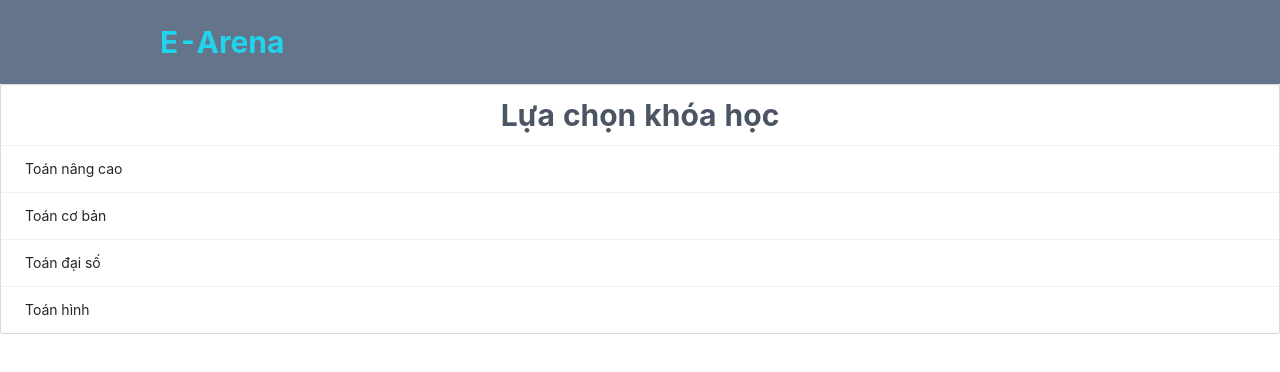
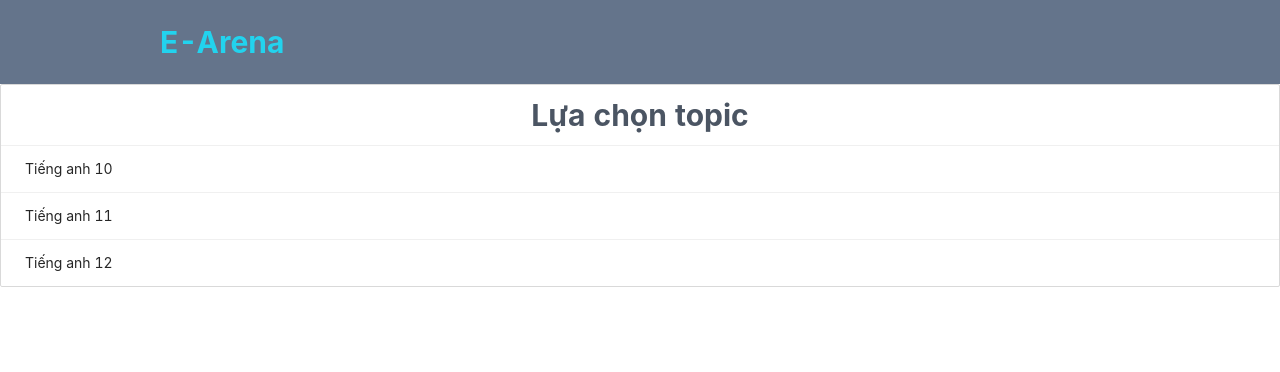
Before and after one commit to myduyen14125/E-Arena, a React (Create React App) app: page /courses in a window 1280 px wide. Shown: the top 372 px of the page. Built offline with nearby package versions, Linux system fonts and the light colour scheme.

Commit message:
update game play

```diff
--- a/package.json
+++ b/package.json
@@ -8,6 +8,7 @@
     "@testing-library/react": "^13.3.0",
     "@testing-library/user-event": "^13.5.0",
     "antd": "^4.21.6",
+    "axios": "^0.27.2",
     "canvas-confetti": "^1.5.1",
     "react": "^18.2.0",
     "react-dom": "^18.2.0",
--- a/src/components/UserItem.jsx
+++ b/src/components/UserItem.jsx
@@ -1,11 +1,13 @@
 import { Avatar } from "antd";
-const UserItem = ({ name }) => {
+const UserItem = ({ name, score }) => {
   return (
     <div className="flex items-center py-3 px-2">
       <Avatar src="https://joeschmoe.io/api/v1/random" />
-      <div>
-        <span className=" mx-4 font-bold">{name}</span>
-        <span className="text-xl font-semibold text-cyan-400">5000</span>
+      <div className="flex items-center w-full justify-between">
+        <span className="block  mx-4 font-bold">{name}</span>
+        <span className="block text-xl font-semibold text-cyan-400">
+          {score}
+        </span>
       </div>
     </div>
   );
--- a/src/pages/Courses.jsx
+++ b/src/pages/Courses.jsx
@@ -1,31 +1,25 @@
+import { List } from "antd";
 import React from "react";
-import { List, Typography } from "antd";
 const Courses = () => {
   const data = [
     {
-      title: "Toán nâng cao",
-      id: "toan-cao-cap",
+      title: "Tiếng anh 10",
+      id: "tieng-anh-10",
     },
     {
-      title: "Toán cơ bản",
-      id: "toan-co-ban",
+      title: "Tiếng anh 11",
+      id: "tieng-anh-11",
     },
     {
-      title: "Toán đại số",
-      id: "toan-dai-so",
-    },
-    {
-      title: "Toán hình",
-      id: "toan-hinh",
+      title: "Tiếng anh 12",
+      id: "tieng-anh-12",
     },
   ];
   return (
     <div>
       <List
         header={
-          <div className="font-bold text-3xl text-gray-600">
-            Lựa chọn khóa học
-          </div>
+          <div className="font-bold text-3xl text-gray-600">Lựa chọn topic</div>
         }
         bordered
         dataSource={data}
--- a/src/pages/GamePlay.jsx
+++ b/src/pages/GamePlay.jsx
@@ -1,5 +1,6 @@
 import { Col, Modal, Row } from "antd";
 import { Content } from "antd/lib/layout/layout";
+import axios from "axios";
 import confetti from "canvas-confetti";
 import { useEffect, useState } from "react";
 import UserItem from "../components/UserItem";
@@ -13,6 +14,7 @@ const GamePlay = () => {
   const [btnChoice, setBtnChoice] = useState();
   const [isShowCorrect, setIsShowCorrect] = useState(false);
   const [numQues, setNumQues] = useState(0);
+  const [myScore, setMyScore] = useState(7921);
   useEffect(() => {
     let timerId;
 
@@ -28,51 +30,6 @@ const GamePlay = () => {
 
     return () => clearInterval(timerId);
   }, [runTimer]);
-
-  useEffect(() => {
-    if (countDown < 0 && runTimer) {
-      console.log("expired");
-      setRunTimer(false);
-      setCountDown(0);
-      setIsShowCorrect(true);
-      if (anwser === quesCorrect) {
-        confetti({
-          particleCount: 150,
-        });
-        console.log("dap an dung");
-        btnChoice.style.background = "green";
-      } else {
-        btnChoice.style.background = "red";
-      }
-      setTimeout(() => {
-        if (numQues < englishquestions.length - 1) setNumQues(numQues + 1);
-        setCountDown(10);
-        btnChoice.style.background = "";
-        setBtnChoice("");
-        setButtonStyle("");
-        setIsShowCorrect(false);
-        setRunTimer(true);
-        setQuesCorrect("");
-        setAnwser("");
-      }, 3000);
-    }
-  }, [countDown, runTimer, anwser, quesCorrect, numQues]);
-  console.log(numQues);
-  const seconds = String(countDown % 60).padStart(2, 0);
-  const minutes = String(Math.floor(countDown / 60)).padStart(2, 0);
-  console.log(seconds, minutes);
-
-  const showModal = () => {
-    setIsModalVisible(true);
-  };
-
-  const handleOk = () => {
-    setIsModalVisible(false);
-  };
-
-  const handleCancel = () => {
-    setIsModalVisible(false);
-  };
   const englishquestions = [
     {
       question:
@@ -118,6 +75,69 @@ const GamePlay = () => {
       correct: "headache",
     },
   ];
+  console.log(englishquestions.length);
+  const fetchData = async () => {
+    // const res = await axios.get(
+    //   "https://dbb2-117-2-255-218.ap.ngrok.io/courses"
+    // );
+    console.log("test");
+    const res = await fetch(
+      "https://dbb2-117-2-255-218.ap.ngrok.io/courses"
+    ).then((response) => response.json());
+    console.log(res);
+  };
+  useEffect(() => {
+    fetchData();
+  }, []);
+  useEffect(() => {
+    if (countDown < 0 && runTimer) {
+      console.log("expired");
+      setRunTimer(false);
+      setCountDown(0);
+      setIsShowCorrect(true);
+      if (anwser === quesCorrect) {
+        confetti({
+          particleCount: 150,
+        });
+        console.log("dap an dung");
+        setMyScore((prv) => prv + Math.floor(Math.random() * 1000 + 300));
+        btnChoice.style.background = "green";
+      } else {
+        btnChoice.style.background = "red";
+      }
+      if (numQues < englishquestions.length - 1) {
+        setTimeout(() => {
+          setNumQues((prv) => prv + 1);
+          console.log("++");
+          setCountDown(10);
+          btnChoice.style.background = "";
+          setBtnChoice("");
+          setButtonStyle("");
+          setIsShowCorrect(false);
+          setRunTimer(true);
+          setQuesCorrect("");
+          setAnwser("");
+        }, 3000);
+      }
+    }
+  }, [countDown, runTimer, anwser, quesCorrect, numQues]);
+  console.log(numQues);
+  const seconds = String(countDown % 60).padStart(2, 0);
+  const minutes = String(Math.floor(countDown / 60)).padStart(2, 0);
+  console.log(seconds, minutes);
+
+  const showModal = () => {
+    setIsModalVisible(true);
+  };
+
+  const handleOk = () => {
+    setIsModalVisible(false);
+  };
+
+  const handleCancel = () => {
+    setIsModalVisible(false);
+  };
+
   const onChooseAnwser = (aw, qs, e) => {
     console.log(aw, qs);
     setAnwser(aw);
@@ -136,10 +156,10 @@ const GamePlay = () => {
         <span className="text-3xl font-bold text-cyan-500 my-4 block">
           Người chơi
         </span>
-        <UserItem />
-        <UserItem />
-        <UserItem />
-        <UserItem />
+        <UserItem score={myScore} name="n3iV" />
+        <UserItem score={6732} />
+        <UserItem score={6321} />
+        <UserItem score={6299} />
       </div>
       <div className="relative">
         <div className="w-12 h-6 absolute top-4 right-12">
```
Also changed, not shown: 1 other file (tests, documents, lock files or other folders).
